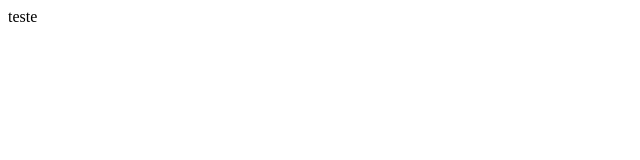
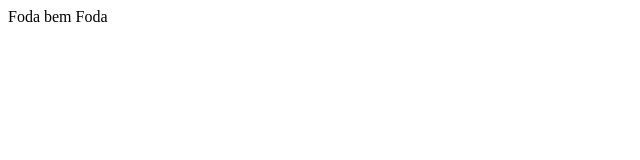
Before and after one commit to ViniciusBoaron/ViniciusBoaron.github.io, a plain HTML site: page index.html in a window 1280 px wide. Shown: the full height of the page, 0-640 px from the left. Drawn offline with Linux system fonts and the light colour scheme.

Commit message:
Update index.html

```diff
--- a/index.html
+++ b/index.html
@@ -1 +1 @@
-<a>teste</a>
+<a>Foda bem Foda</a>
```
